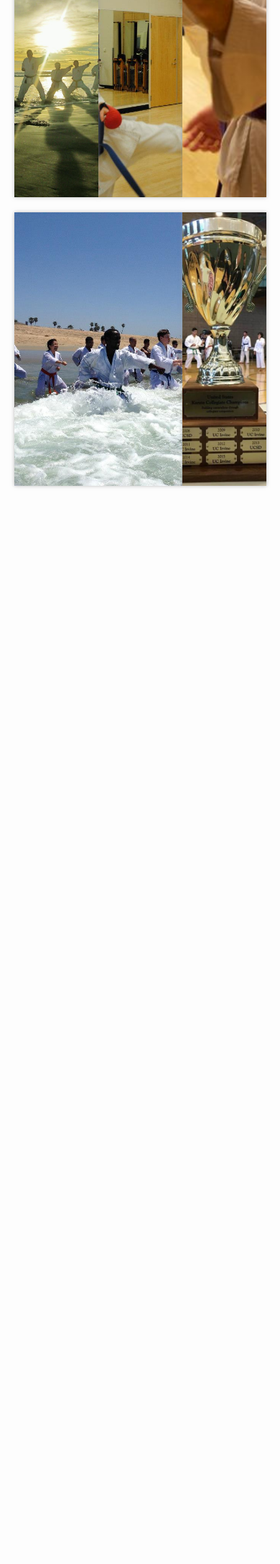
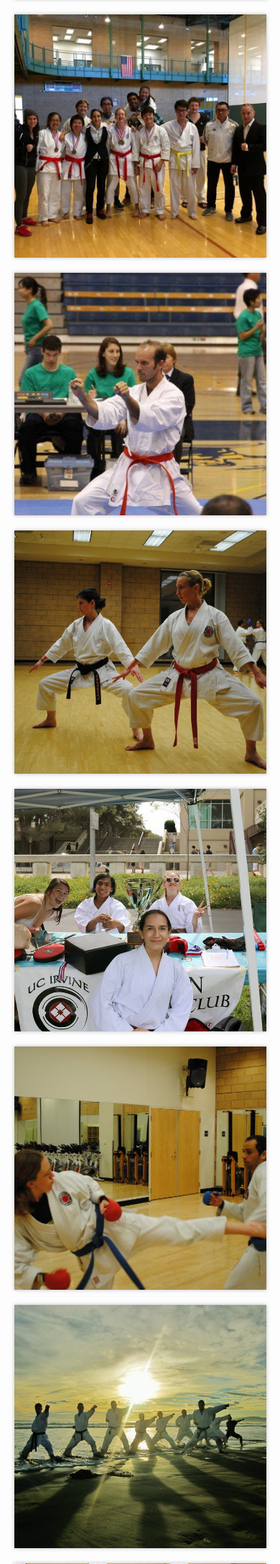
Before and after one commit to nihonkarateuci/nihonkarateuci.github.io, a PHP site: page /gallery.html in a window 390 px wide. Shown: the part 2335-4508 px from the top of the page at 72% size. Run offline with PHP 8.4, Linux system fonts and the light colour scheme.

Commit message:
Combine image galleries. Add Mobile Support

```diff
--- a/gallery.html
+++ b/gallery.html
@@ -19,14 +19,10 @@
         <title>Nihon Karate Club @ UCI</title>
     </head>
     <body>
-        <div class="page-container-desktop">
-            <header class="header-desktop">
+        <header>
             <div class="banner"></div>
             <div class="header-title">Nihon Karate Club</div>
             <div class="header-subtitle">UC Irvine</div>
-                <a href="javascript:void(0);" id="toggle-button" class="toggle-button" onclick="toggleMenu()">
-                    <i class="fa fa-bars"></i>
-                </a>
             <nav class="circular-menu">
                 <div class="circle">
                     <a href="index.html" class="fa fa-home" title="Home"></a>
@@ -39,67 +35,6 @@
                     <img src="images/logo.png" width="120px" height="120px">
                 </a>
             </nav>
-            </header>
-            <main>
-                <div class="image-gallery-new">
-                  <img class="shadow" style="grid-column-start: 2; grid-column-end: 5; grid-row-start: 2; grid-row-end: 3;" src="images/gallery/gallery_10.jpg"></img>
-                  <img class="shadow" style="grid-column-start: 6; grid-column-end: 7; grid-row-start: 2; grid-row-end: 3;" src="images/gallery/gallery_11.jpeg"></img>
-                  <img class="shadow" style="grid-column-start: 2; grid-column-end: 3; grid-row-start: 3; grid-row-end: 4;" src="images/gallery/gallery_12.jpg"></img>
-                  <img class="shadow" style="grid-column-start: 4; grid-column-end: 7; grid-row-start: 3; grid-row-end: 4;" src="images/gallery/gallery_13.jpg"></img>
-                  <img class="shadow" style="grid-column-start: 2; grid-column-end: 5; grid-row-start: 4; grid-row-end: 5;" src="images/gallery/gallery_14.jpg"></img>
-                  <img class="shadow" style="grid-column-start: 6; grid-column-end: 7; grid-row-start: 4; grid-row-end: 6;" src="images/gallery/gallery_15.jpg"></img>
-                  <img class="shadow" style="grid-column-start: 2; grid-column-end: 5; grid-row-start: 5; grid-row-end: 6;" src="images/gallery/gallery_16.png"></img>
-                </div>
-                <div class="image-gallery">
-                    <img class="shadow" style="grid-column-start: 2; grid-column-end: 5; grid-row-start: 2; grid-row-end: 3;" src="images/gallery/gallery_0.jpg"></img>
-                    <img class="shadow" style="grid-column-start: 6; grid-column-end: 7; grid-row-start: 2; grid-row-end: 3;" src="images/gallery/gallery_1.jpg"></img>
-                    <img class="shadow" style="grid-column-start: 2; grid-column-end: 3; grid-row-start: 3; grid-row-end: 4;" src="images/gallery/gallery_2.jpg"></img>
-                    <img class="shadow" style="grid-column-start: 4; grid-column-end: 7; grid-row-start: 3; grid-row-end: 4;" src="images/gallery/gallery_3.jpg"></img>
-                    <img class="shadow" style="grid-column-start: 4; grid-column-end: 5; grid-row-start: 5; grid-row-end: 6;" src="images/gallery/gallery_4.jpg"></img>
-                    <img class="shadow" style="grid-column-start: 2; grid-column-end: 3; grid-row-start: 5; grid-row-end: 6;" src="images/gallery/gallery_5.jpg"></img>
-                    <img class="shadow" style="grid-column-start: 6; grid-column-end: 7; grid-row-start: 4; grid-row-end: 6;" src="images/gallery/gallery_6.jpg"></img>
-                    <img class="shadow" style="grid-column-start: 2; grid-column-end: 5; grid-row-start: 4; grid-row-end: 5;" src="images/gallery/gallery_7.jpg"></img>
-                    <img class="shadow" style="grid-column-start: 2; grid-column-end: 5; grid-row-start: 6; grid-row-end: 7;" src="images/gallery/gallery_8.jpg"></img>
-                    <img class="shadow" style="grid-column-start: 6; grid-column-end: 7; grid-row-start: 6; grid-row-end: 7;" src="images/gallery/gallery_9.jpg"></img>
-                </div>
-            </main>
-            <footer class="footer-desktop">
-                <div class="footer-content">
-                    <span>Follow us on social media</span>
-                    <div class="social-media">
-                        <div class="social-media-wrapper">
-                            <a class="social-media-icon" href="https://www.facebook.com/nihonkarateclubatuci/" target="_blank" title="Like our Facebook page">
-                                <i class="fa fa-facebook" aria-hidden="true"></i>
-                            </a>
-                            <a class="social-media-icon" href="https://www.instagram.com/ucikarate/" target="_blank" title="Follow us on Instagram">
-                                <i class="fa fa-instagram" aria-hidden="true"></i>
-                            </a>
-                        </div>
-                    </div>
-                    <address>
-                        Contact: <a class="email" href="mailto:karate@uci.edu">karate@uci.edu</a>
-                    </address>
-                    <span>&copy; 2009-<script type="text/javascript">document.write(new Date().getFullYear());</script> Nihon Karate Club at UC Irvine</span>
-                </div>
-            </footer>
-        </div>
-        <div class="page-container-mobile">
-            <header class="header-mobile">
-                <button id="toggle-button" class="toggle-button gray-text" onclick="toggleMenu()">&#9776;</button>
-                <div class="mobile-header-title">Nihon Karate Club</div>
-                <div class="mobile-header-subtitle">UC Irvine</div>
-                <div id="menu" class="menu">
-                    <div class="menu-content">
-                        <a href="index.html">Home</a>
-                        <a href="about.html">About Us</a>
-                        <a href="join.html">How to Join</a>
-                        <a href="history.html">History</a>
-                        <a href="gallery.html">Gallery</a>
-                    </div>
-                </div>
-                <a class="menu-button">
-                    <img src="images/logo.png" width="120px" height="120px">
-                </a>
             <nav id="dropdown" class="dropdown">
                 <div class="dropdown-content">
                     <a href="index.html">Home</a>
@@ -111,44 +46,27 @@
             </nav>
         </header>
         <main>
-              <div class="image-gallery-new">
-                <img class="shadow" src="images/gallery/gallery_10.jpg"></img>
-                <img class="shadow" src="images/gallery/gallery_11.jpeg"></img>
-                <img class="shadow" src="images/gallery/gallery_12.jpg"></img>
-                <img class="shadow" src="images/gallery/gallery_13.jpg"></img>
-                <img class="shadow" src="images/gallery/gallery_14.jpg"></img>
-                <img class="shadow" src="images/gallery/gallery_15.jpg"></img>
-                <img class="shadow" src="images/gallery/gallery_16.png"></img>
-              </div>
             <div class="image-gallery">
-                    <img class="shadow" src="images/gallery/gallery_0.jpg"></img>
-                    <img class="shadow" src="images/gallery/gallery_1.jpg"></img>
-                    <img class="shadow" src="images/gallery/gallery_2.jpg"></img>
-                    <img class="shadow" src="images/gallery/gallery_3.jpg"></img>
-                    <img class="shadow" src="images/gallery/gallery_4.jpg"></img>
-                    <img class="shadow" src="images/gallery/gallery_5.jpg"></img>
-                    <img class="shadow" src="images/gallery/gallery_6.jpg"></img>
-                    <img class="shadow" src="images/gallery/gallery_7.jpg"></img>
-                    <img class="shadow" src="images/gallery/gallery_8.jpg"></img>
-                    <img class="shadow" src="images/gallery/gallery_9.jpg"></img>
-                </div>
-            </nav>
-        </header>
-        <main>
-            <div class="image-gallery">
-                <img class="shadow" style="grid-column-start: 2; grid-column-end: 5; grid-row-start: 2; grid-row-end: 3;" src="images/gallery/gallery_10.jpg"></img>
-                <img class="shadow" style="grid-column-start: 6; grid-column-end: 7; grid-row-start: 2; grid-row-end: 3;" src="images/gallery/gallery_12.jpeg"></img>
-                <img class="shadow" style="grid-column-start: 2; grid-column-end: 3; grid-row-start: 3; grid-row-end: 4;" src="images/gallery/gallery_13.jpg"></img>
-                <img class="shadow" style="grid-column-start: 4; grid-column-end: 7; grid-row-start: 3; grid-row-end: 4;" src="images/gallery/gallery_11.jpg"></img>
-                <img class="shadow" style="grid-column-start: 4; grid-column-end: 5; grid-row-start: 5; grid-row-end: 6;" src="images/gallery/gallery_4.jpg"></img>
-                <img class="shadow" style="grid-column-start: 2; grid-column-end: 3; grid-row-start: 5; grid-row-end: 6;" src="images/gallery/gallery_5.jpg"></img>
-                <img class="shadow" style="grid-column-start: 6; grid-column-end: 7; grid-row-start: 4; grid-row-end: 6;" src="images/gallery/gallery_6.jpg"></img>
-                <img class="shadow" style="grid-column-start: 2; grid-column-end: 5; grid-row-start: 4; grid-row-end: 5;" src="images/gallery/gallery_7.jpg"></img>
-                <img class="shadow" style="grid-column-start: 2; grid-column-end: 5; grid-row-start: 6; grid-row-end: 7;" src="images/gallery/gallery_8.jpg"></img>
-                <img class="shadow" style="grid-column-start: 6; grid-column-end: 7; grid-row-start: 6; grid-row-end: 7;" src="images/gallery/gallery_9.jpg"></img>
+                <img class="shadow c1-c3" src="images/gallery/gallery_10.jpg">
+                <img class="shadow c3-c4" src="images/gallery/gallery_11.jpg">
+                <img class="shadow c1-c2" src="images/gallery/gallery_12.jpeg">
+                <img class="shadow c2-c4" src="images/gallery/gallery_13.jpg">
+                <img class="shadow c1-c3 r3-r4" src="images/gallery/gallery_14.jpg"></img>
+                <img class="shadow c3-c4 r3-r5" src="images/gallery/gallery_15.jpg"></img>
+                <img class="shadow c1-c3 r4-r5" src="images/gallery/gallery_16.png"></img>
+                <img class="shadow c1-c3" src="images/gallery/gallery_0.jpg"></img>
+                <img class="shadow c3-c4" src="images/gallery/gallery_1.jpg"></img>
+                <img class="shadow c1-c2" src="images/gallery/gallery_2.jpg"></img>
+                <img class="shadow c2-c4" src="images/gallery/gallery_3.jpg"></img>
+                <img class="shadow c2-c3 r8-r9" src="images/gallery/gallery_4.jpg"></img>
+                <img class="shadow c1-c2 r8-r9" src="images/gallery/gallery_5.jpg"></img>
+                <img class="shadow c3-c4 r7-r9" src="images/gallery/gallery_6.jpg"></img>
+                <img class="shadow c1-c3 r7-r8" src="images/gallery/gallery_7.jpg"></img>
+                <img class="shadow c1-c3" src="images/gallery/gallery_8.jpg"></img>
+                <img class="shadow c3-c4" src="images/gallery/gallery_9.jpg"></img>
             </div>
         </main>
-        <footer class="footer-desktop">
+        <footer>
             <div class="footer-content">
                 <span>Follow us on social media</span>
                 <div class="social-media">
--- a/styles/gallery.css
+++ b/styles/gallery.css
@@ -1,16 +1,5 @@
 .image-gallery {
-    width: 100%;
     display: grid;
-    grid-template-columns: 50px auto 20px auto 20px auto 50px;
-    grid-template-rows: 0px 50vh 50vh 50vh 50vh 50vh 30px;
-    grid-row-gap: 20px;
-}
-.image-gallery-new {
-    width: 100%;
-    display: grid;
-    grid-template-columns: 50px auto 20px auto 20px auto 50px;
-    grid-template-rows: 30px 50vh 50vh 50vh 50vh;
-    grid-row-gap: 20px;
 }
 .image-gallery img {
     width: 100%;
@@ -24,35 +13,72 @@
 }
 
 /************************/
+/*    Desktop Styles    */
+/************************/
+@media only screen and (min-width: 872px) {
+    .image-gallery {
+        grid-template-columns: auto auto auto;
+        grid-template-rows: 50vh 55vh 55vh 55vh 55vh 50vh 50vh 50vh;
+        grid-column-gap: 20px;
+        grid-row-gap: 20px;
+        margin: 30px;
+    }
+    .image-gallery img.c1-c3{
+        grid-column-start: 1;
+        grid-column-end: 3;
+    }
+    .image-gallery img.c1-c2{
+        grid-column-start: 1;
+        grid-column-end: 2;
+    }
+    .image-gallery img.c2-c4{
+        grid-column-start: 2;
+        grid-column-end: 4;
+    }
+    .image-gallery img.c3-c4{
+        grid-column-start: 3;
+        grid-column-end: 4;
+    }
+    .image-gallery img.r3-r4 {
+        grid-row-start: 3;
+        grid-row-end: 4;
+    }
+    .image-gallery img.r3-r5 {
+        grid-row-start: 3;
+        grid-row-end: 5;
+    }
+    .image-gallery img.r4-r5 {
+        grid-row-start: 4;
+        grid-row-end: 5;
+    }
+    .image-gallery img.r7-r8 {
+        grid-row-start: 7;
+        grid-row-end: 8;
+    }
+    .image-gallery img.r7-r9 {
+        grid-row-start: 7;
+        grid-row-end: 9;
+    }
+    .image-gallery img.r8-r9 {
+        grid-row-start: 8;
+        grid-row-end: 9;
+    }
+}
+
+/************************/
 /*    Mobile Styles     */
 /************************/
 @media only screen and (max-width: 872px) {
     .image-gallery {
         width: 90%;
-        display: grid;
-        margin: 0;
-        padding: 0rem 5% 1.5rem 5%;
+        margin-top: 3rem;
+        padding: 0rem 5% 0 5%;
         grid-template-columns: auto;
-        grid-template-rows: 40vh 40vh 45vh 45vh 40vh 45vh 45vh 40vh 30vh 50vh;
-        grid-row-gap: 1.5rem;
-    }
-    .image-gallery-new {
-        width: 90%;
-        display: grid;
-        margin: 0;
-        padding: 1.5rem 5% 1.5rem 5%;
-        grid-template-columns: auto;
-        grid-template-rows: auto;
+        grid-template-rows: 30vh 30vh 40vh 40vh 30vh 40vh 40vh 40vh 40vh 40vh 40vh 40vh 40vh 40vh;
         grid-row-gap: 1.5rem;
     }
     .image-gallery img {
-        width: 100%;
-        height: 100%;
-        object-fit: cover;
-    }
-    .image-gallery-new img {
-        width: 100%;
-        height: 100%;
-        object-fit: cover;
+        grid-column-start: 1;
+        grid-column-end: 2;
     }
 }
```
Lines whose indentation alone changed are shown as unchanged.
